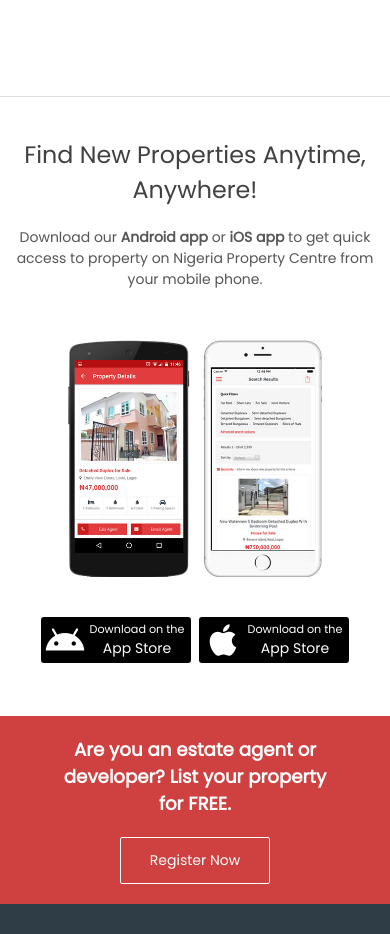
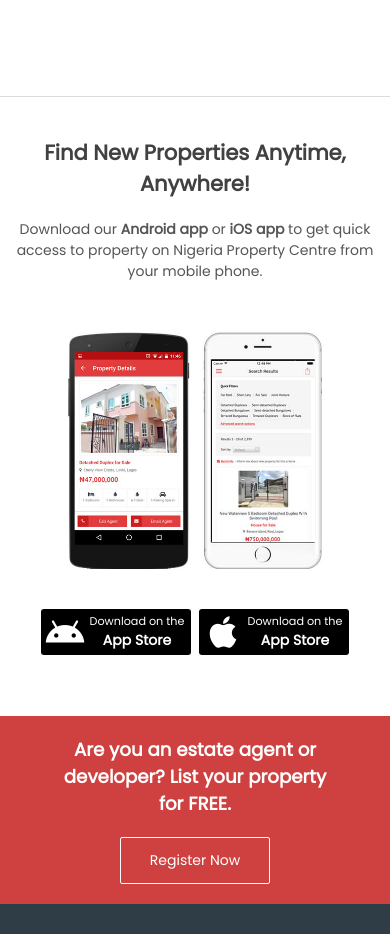
Before and after one commit to chemobrain-cpu/property, a React (Create React App) app: page / in a window 390 px wide. Shown: the part 4960-5894 px from the top of the page. Built offline with nearby package versions, Linux system fonts and the light colour scheme.

Commit message:
'latest'

```diff
--- a/src/components/DownloadSection.module.css
+++ b/src/components/DownloadSection.module.css
@@ -9,9 +9,9 @@
 }
 
 .downloadSection h1 {
-    font-size: 2rem;
+    font-size: 1.7rem;
     color: var(--color-headertext-color);
-    font-weight: 300;
+    font-weight: 600;
     margin-bottom: 20px;
     width: 100%;
     text-align: center;
@@ -73,7 +73,7 @@
 
     }
     .downloadSection h1 {
-        font-size: 1.7rem;
+        font-size: 1.5rem;
     }
 
     .downloadSection p {
```
